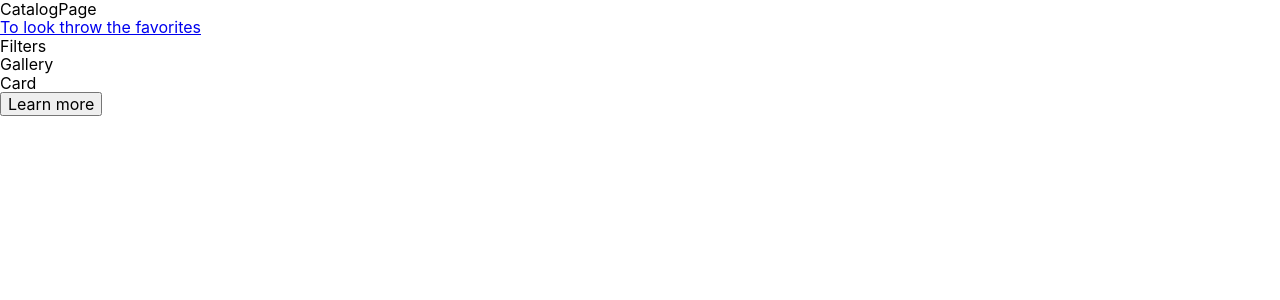
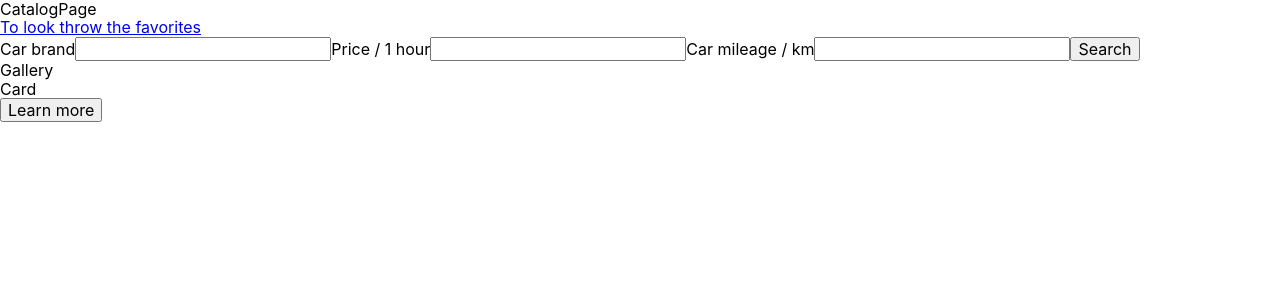
Before and after one commit to YuriyOhii/car-renting, a React (Create React App) app: page /car-renting/catalog in a window 1280 px wide. Shown: the top 300 px of the page. Built offline with nearby package versions, Linux system fonts and the light colour scheme.

Commit message:
filters with formik

```diff
--- a/package.json
+++ b/package.json
@@ -8,6 +8,7 @@
     "@testing-library/react": "^12.1.4",
     "@testing-library/user-event": "^13.5.0",
     "axios": "^1.6.7",
+    "formik": "^2.4.5",
     "modern-normalize": "^2.0.0",
     "react": "^18.1.0",
     "react-dom": "^18.1.0",
@@ -15,7 +16,8 @@
     "react-router-dom": "^6.22.1",
     "react-scripts": "5.0.1",
     "styled-components": "^6.1.8",
-    "web-vitals": "^2.1.3"
+    "web-vitals": "^2.1.3",
+    "yup": "^1.3.3"
   },
   "scripts": {
     "start": "react-scripts start",
--- a/src/components/Filters/Filters.jsx
+++ b/src/components/Filters/Filters.jsx
@@ -1,7 +1,47 @@
+import { Formik, Form, Field } from 'formik';
+import * as Yup from 'yup';
+
+const initialValues = {
+  brand: '',
+  price: '',
+  mileage: '',
+};
+
+const schema = Yup.object({
+  brand: Yup.string(),
+  price: Yup.string(),
+  mileage: Yup.number(),
+});
+
+const onSubmit = (values, { resetForm }) => {
+  console.log(values);
+  resetForm();
+};
+
 export const Filters = () => {
   return (
     <>
-      <div>Filters</div>
+      <Formik
+        validationSchema={schema}
+        initialValues={initialValues}
+        onSubmit={onSubmit}
+      >
+        <Form>
+          <label htmlFor="">
+            Car brand
+            <Field name="brand" type="text" />
+          </label>
+          <label htmlFor="">
+            Price / 1 hour
+            <Field name="price" type="text" />
+          </label>
+          <label htmlFor="">
+            Car mileage / km
+            <Field name="mileage" type="text" />
+          </label>
+          <button type="submit">Search</button>
+        </Form>
+      </Formik>
     </>
   );
 };
```
Also changed, not shown: 1 other file (tests, documents, lock files or other folders).
